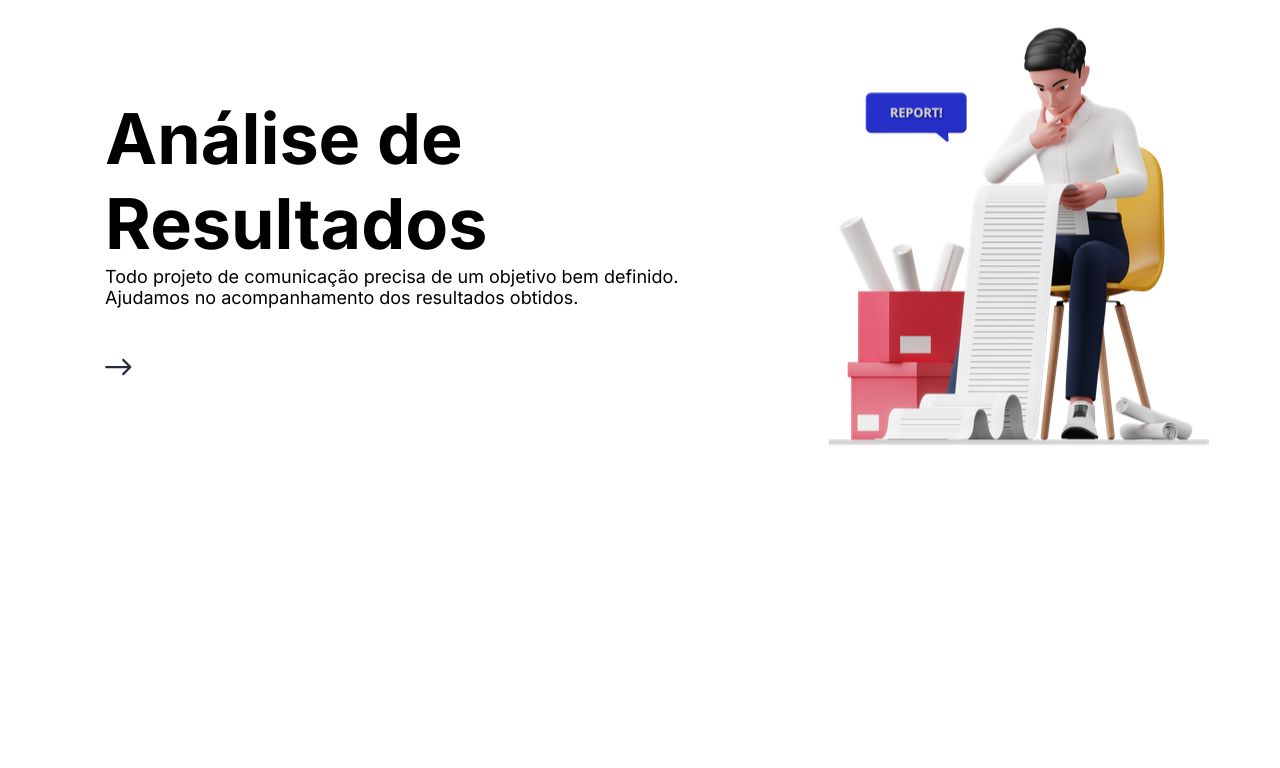
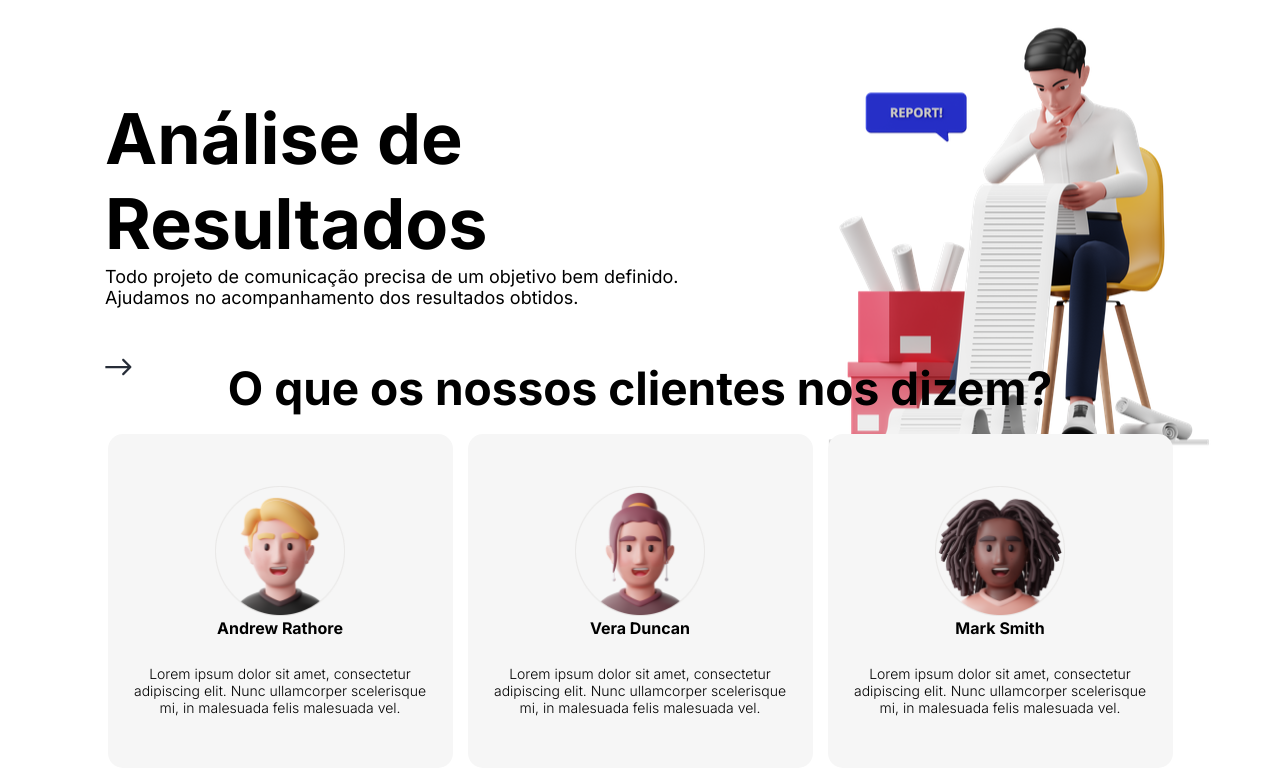
Before and after one commit to lucasimba/serDigital, a plain HTML site: page index.html in a window 1280 px wide. Shown: the part 1275-2043 px from the top of the page. Before the commit the page ends 1737 px from the top, so only its background shows below. Drawn offline with Linux system fonts and the light colour scheme.

Commit message:
próximo de finalizar o desktop

```diff
--- a/index.html
+++ b/index.html
@@ -95,6 +95,55 @@
           <img src="imagens/businessman-checking-financial-report.png" alt="" />
         </article>
       </section>
+      <section class="section-testimonials">
+        <h2 class="section-testimonials_subtitle">
+          O que os nossos clientes nos dizem?
+        </h2>
+        <ul class="list-testimonials_testimonial">
+          <li class="testimonial_item">
+            <figure>
+              <img
+                src="imagens/western-man-4975942-4159828-1-2x.png"
+                alt=""
+                class="testimonial_photo"
+              />
+              <h3 class="testimonial_name">Andrew Rathore</h3>
+            </figure>
+            <p class="testimonial_text">
+              Lorem ipsum dolor sit amet, consectetur adipiscing elit. Nunc
+              ullamcorper scelerisque mi, in malesuada felis malesuada vel.
+            </p>
+          </li>
+          <li class="testimonial_item">
+            <figure>
+              <img
+                src="imagens/western-man-4975942-4159828-2-2x.png"
+                alt=""
+                class="testimonial_photo"
+              />
+              <h3 class="testimonial_name">Vera Duncan</h3>
+            </figure>
+            <p class="testimonial_text">
+              Lorem ipsum dolor sit amet, consectetur adipiscing elit. Nunc
+              ullamcorper scelerisque mi, in malesuada felis malesuada vel.
+            </p>
+          </li>
+          <li class="testimonial_item">
+            <figure>
+              <img
+                src="imagens/western-man-4975942-4159828-3-2x.png"
+                alt=""
+                class="testimonial_photo"
+              />
+              <h3 class="testimonial_name">Mark Smith</h3>
+            </figure>
+            <p class="testimonial_text">
+              Lorem ipsum dolor sit amet, consectetur adipiscing elit. Nunc
+              ullamcorper scelerisque mi, in malesuada felis malesuada vel.
+            </p>
+          </li>
+        </ul>
+      </section>
     </main>
     <footer></footer>
   </body>
--- a/style.css
+++ b/style.css
@@ -1,4 +1,12 @@
 @import url("https://fonts.googleapis.com/css2?family=Inter:ital,opsz,wght@0,14..32,100..900;1,14..32,100..900&display=swap");
+
+:root {
+  --primary-blue: #8eadd5;
+  --off-black: #272D38;
+  --off-black2: #667085;
+  --off-white: #FFF;
+  --off-white2: #F6F6F6;
+}
 
 * {
   box-sizing: border-box;
@@ -13,7 +21,7 @@ html {
 
 a {
   text-decoration: none;
-  color: #000;
+  color: var(--off-black);
 }
 
 ul li {
@@ -29,9 +37,6 @@ nav {
   height: 10vh;
   padding: 25px;
   font-size: 1.5rem;
-}
-
-header {
 }
 
 .nav-header_logo {
@@ -89,9 +94,9 @@ p {
 }
 
 .section-cta-btn {
-  background-color: #8eadd5;
+  background-color: var(--primary-blue);
   padding: 15px 30px;
-  color: #fff;
+  color: var(--off-white);
   border-radius: 10px;
   font-size: 1.6rem;
 }
@@ -107,7 +112,7 @@ p {
 }
 
 .section-partners-title {
-  color: #667085;
+  color: var(--off-black2);
   font-weight: 200;
   margin-bottom: 15px;
 }
@@ -152,3 +157,54 @@ p {
 .btn-link {
   margin-top: 5rem;
 }
+
+
+.section-testimonials {
+  display: flex;
+  flex-direction: column;
+  align-items: center;
+  margin: 0 auto;
+  max-width: 130rem;
+  padding: 35px;
+  height: 50vh;
+}
+
+.section-testimonials_subtitle {
+  font-size: 4.6rem;
+  margin-bottom: 1.8rem;
+}
+
+.testimonial_name {
+  font-size: 1.6rem;
+}
+
+.testimonial_text {
+  font-size: 1.4rem;
+  font-weight: 300;
+}
+
+.list-testimonials_testimonial {
+  display: flex;
+  flex-direction: row;
+  align-items: center;
+  gap: 15px;
+}
+
+.testimonial_item {
+  display: flex;
+  flex-direction: column;
+  align-items: center;
+  justify-content: center;
+  text-align: center;
+  gap: 27px;
+  padding: 15px;
+  width: 34.5rem;
+  height: 33.4rem;
+  background-color: var(--off-white2);
+  border-radius: 15px;
+}
+
+.testimonial_photo {
+  width: 13rem;
+  height: 13rem;
+}
```
Also changed, not shown: 1 other file.
